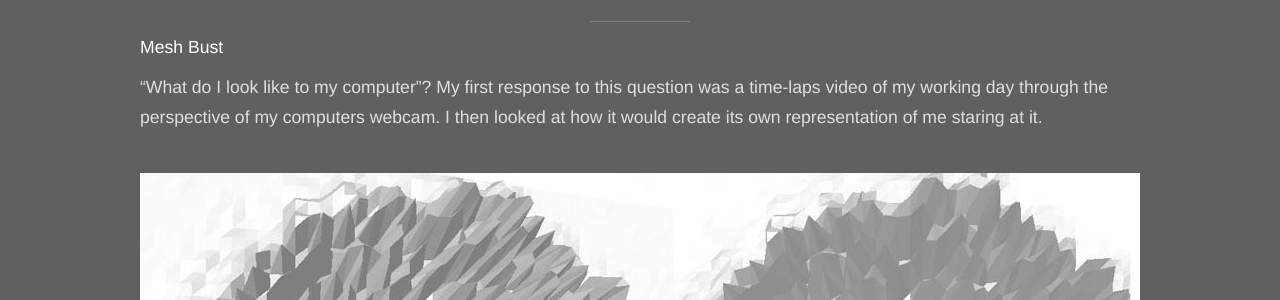
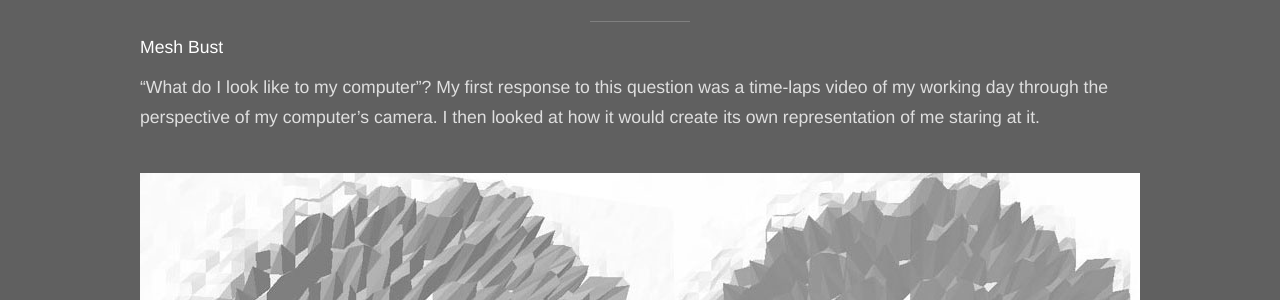
Before and after one commit to onato/onato.github.io, a Jekyll site: the page built from index.html, in a window 1280 px wide and 900 px high, scrolled down 8861 px. Shown: the part 183-483 px from the top of the window. Built offline with Jekyll 4.4.1, drawn with Linux system fonts in a browser that asks for light colours; nearby versions of some CDN libraries; some of the changed lines change nothing that is shown.

Commit message:
Update 2011-07-01-mesh-bust.md

```diff
--- a/_posts/projects/2011-07-01-mesh-bust.md
+++ b/_posts/projects/2011-07-01-mesh-bust.md
@@ -15,7 +15,7 @@
   - {image: /images/projects/mesh-bust/onato-mesh-bust-689.jpg, title: "Mesh Bust 689"}
   - {image: /images/projects/mesh-bust/onato-mesh-bust-angle.jpg, title: "Mesh Bust Angle"}
 ---
-"What do I look like to my computer"? My first response to this question was a time-laps video of my working day through the perspective of my computers webcam. I then looked at how it would create its own representation of me staring at it.
+"What do I look like to my computer"? My first response to this question was a time-laps video of my working day through the perspective of my computer's camera. I then looked at how it would create its own representation of me staring at it.
 
 The result is a script that starts with a flat mesh. It then moves each vertex in a random
 manner and compares the rendered mesh with an image of my face. It repeats
@@ -23,8 +23,8 @@
 algorithm which influences how much the vertices move, depending on the how close the surounding part of the image is to the source image.
 
 The geometry it creates is quite different to my face, but when rendered on the
-screen it is a fare approximation. It reflects the fact that a computer model of
-someone is build quickly but does not necessarily represent reality.
+screen it is a fair approximation. It reflects the fact that a computer model of
+someone is built quickly but does not necessarily represent reality.
 
-###Technical Details
+### Technical Details
 Technology: Java, Processing, 3D
```
